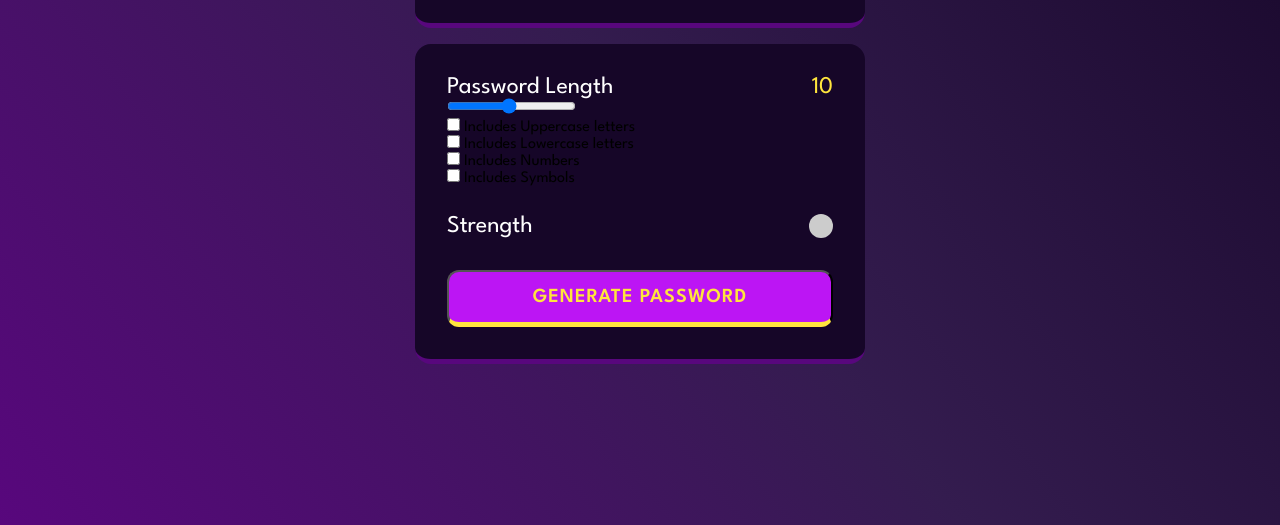
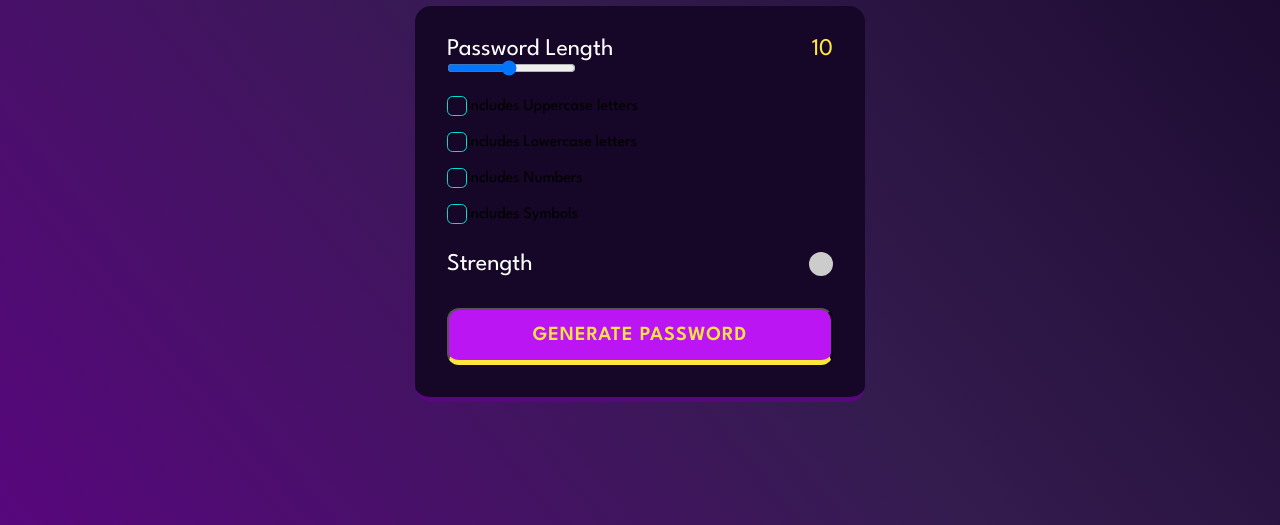
Before and after one commit to Priyanshu-Yadav28/Password-Generator-js, a plain HTML site: page index.html in a window 1280 px wide. Shown: the part 275-800 px from the top of the page. Drawn offline with Linux system fonts and the light colour scheme.

Commit message:
checkbox inupt css added

```diff
--- a/index.html
+++ b/index.html
@@ -46,22 +46,27 @@
             <input type="range" min="1" max="20" class="slider" step="1" data-lengthSlider>
 
             <!-- checkboxes-->
-            <div>
+
+            <!-- ceckbox 1 -->
+            <div class="check">
                 <input type="checkbox" id="uppercase">
                 <label for="uppercase">Includes Uppercase letters</label>
             </div>
 
-            <div>
+            <!-- ceckbox 2 -->
+            <div class="check">
                 <input type="checkbox" id="lowercase">
                 <label for="lowercase">Includes Lowercase letters</label>
             </div>
 
-            <div>
+            <!-- ceckbox 3 -->
+            <div class="check">
                 <input type="checkbox" id="numbers">
                 <label for="numbers">Includes Numbers </label>
             </div>
 
-            <div>
+            <!-- ceckbox 4 -->
+            <div class="check">
                 <input type="checkbox" id="symbols">
                 <label for="symbols">Includes Symbols </label>
             </div>
--- a/styles.css
+++ b/styles.css
@@ -160,3 +160,39 @@ h1 {
     font-size: 1.25rem;
     cursor: pointer;
 }
+
+
+.check {
+    display: flex;
+    align-items: center;
+    margin: 1rem 0;
+    gap: 0 1;
+}
+
+
+.check input {
+    appearance: none;
+    width: 20px;
+    height: 20px;
+    border: 1px solid var(--vb-cyan);
+    cursor: pointer;
+    position: relative;
+    border-radius: 0.35rem;
+
+}
+
+.check input:checked {
+    background-color: var(--vb-cyan);
+}
+
+.check input:checked::before {
+    content: '✔️';
+    position: absolute;
+    color: var(--dk-text);
+    font-size: 1.05rem;
+    font-weight: 600;
+    left: 50%;
+    top: -3.5px;
+    transform: translateX(-50%);
+
+}
```
